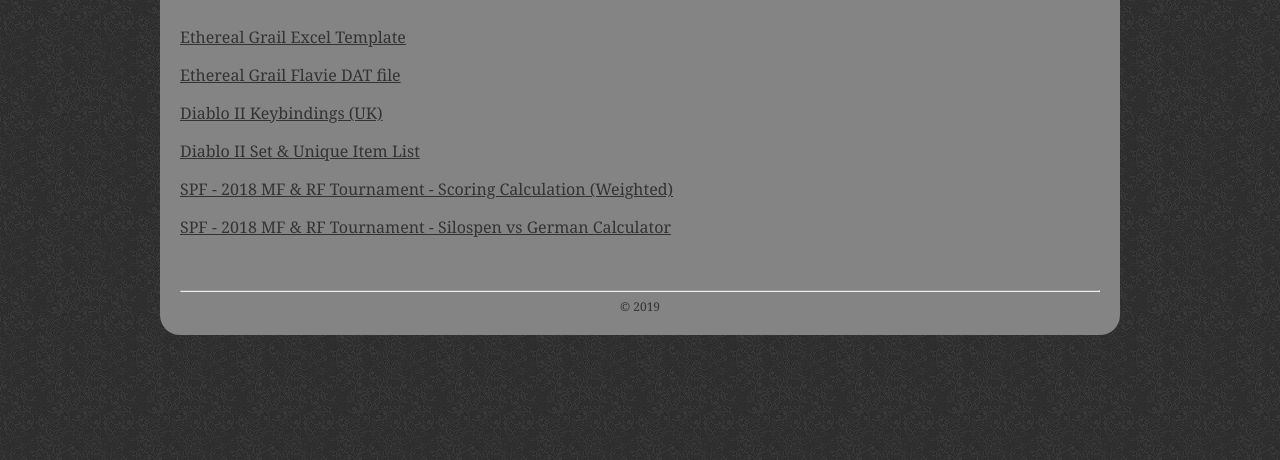
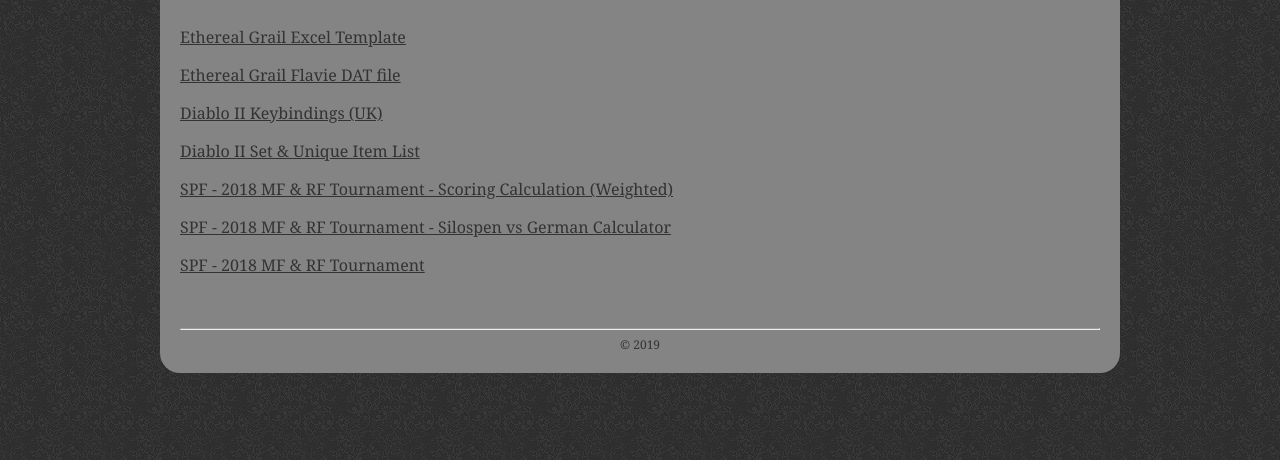
Before and after one commit to ioupain/ioupain.github.io, a plain HTML site: page downloads.html in a window 1280 px wide. Shown: the part 340-800 px from the top of the page. Drawn offline with Linux system fonts and the light colour scheme.

Commit message:
Updated Downloads Page

```diff
--- a/downloads.html
+++ b/downloads.html
@@ -49,6 +49,7 @@
             <p><a class="downloads-link" href="doc/Diablo II Set & Unique Item List.xlsx">Diablo II Set & Unique Item List</a></p>
             <p><a class="downloads-link" href="doc/SPF - 2018 MF & RF Tournament - Scoring Calculation (Weighted).xlsx">SPF - 2018 MF & RF Tournament - Scoring Calculation (Weighted)</a></p>
             <p><a class="downloads-link" href="doc/SPF - 2018 MF & RF Tournament - Silospen vs German Calculator.xlsx">SPF - 2018 MF & RF Tournament - Silospen vs German Calculator</a></p>
+            <p><a class="downloads-link" href="doc/SPF - 2018 MF & RF Tournament.xlsx">SPF - 2018 MF & RF Tournament</a></p>
 
         </div>
     </div>
```
Also changed, not shown: 5 other files.
